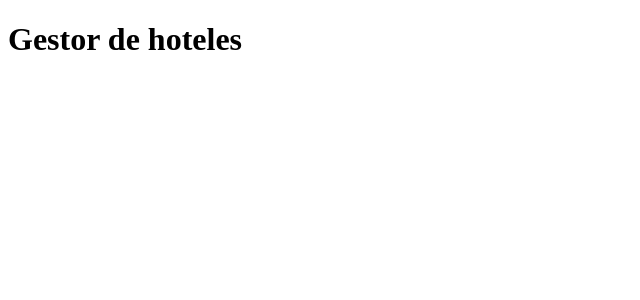
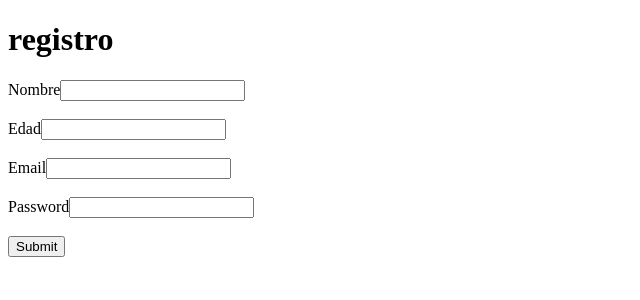
Before and after one commit to tadeo14/Gestion-Hoteles-Front, a React (Vite) app: page / in a window 1280 px wide. Shown: the top 300 px of the page, without its empty margins (0-640 px from the left). Built offline with nearby package versions, Linux system fonts and the light colour scheme.

Commit message:
se recicla codigo de otro tp

```diff
--- a/package.json
+++ b/package.json
@@ -10,6 +10,7 @@
     "preview": "vite preview"
   },
   "dependencies": {
+    "axios": "^1.7.2",
     "react": "^18.3.1",
     "react-dom": "^18.3.1"
   },
--- a/src/App.jsx
+++ b/src/App.jsx
@@ -1,11 +1,63 @@
 import { useState } from 'react'
-import viteLogo from '/vite.svg'
+import pruebaApi from './api/prueba';
 
 function App() {
 
+  const [name, setName] = useState('');
+  const [edad, setEdad] = useState('');
+  const [email, setEmail] = useState('');
+  const [password, setPassword] = useState('');
+
+  const enviarDatosAlBackend = async (name, edad, email, password) => {
+    try {
+      const resp = await pruebaApi.post('auth/registro', {
+        name,
+        edad,
+        email,
+        password,
+      });
+      console.log(resp);
+    } catch (error) {
+      console.log(error);
+    }
+  };
+
+
+
+  const handleSubmit = (e) => {
+    e.preventDefault();
+
+    if (name === "" || edad === "" || email === "" || password === "") {
+      console.log('todos los campos son obligatorios');
+    }
+
+    enviarDatosAlBackend(name, edad, email, password);
+  };
+
   return (
     <>
-      <h1>Gestor de hoteles</h1>
+      <h1>registro</h1>
+      <form onSubmit={handleSubmit}>
+        <label htmlFor="">Nombre</label>
+        <input type="text" onChange={(e) => setName(e.target.value)} />
+        <br />
+        <br />
+        <label htmlFor="">Edad</label>
+        <input type="number" onChange={(e) => setEdad(e.target.value)} />
+        <br />
+        <br />
+        <label htmlFor="">Email</label>
+        <input type="email"  onChange={(e) => setEmail(e.target.value)} />
+        <br />
+        <br />
+        <label htmlFor="">Password</label>
+        <input type="password"  onChange={(e) => setPassword(e.target.value)} />
+
+        <br />
+        <br />
+
+        <input type="submit" />
+      </form>
     </>
   )
 }
```
Also changed, not shown: 1 other file (tests, documents, lock files or other folders).
